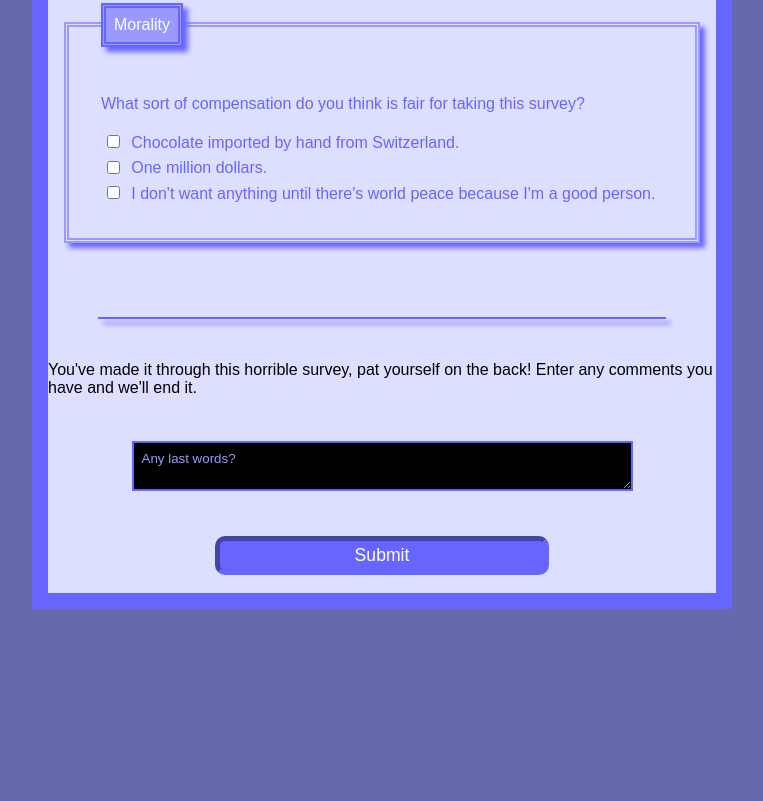
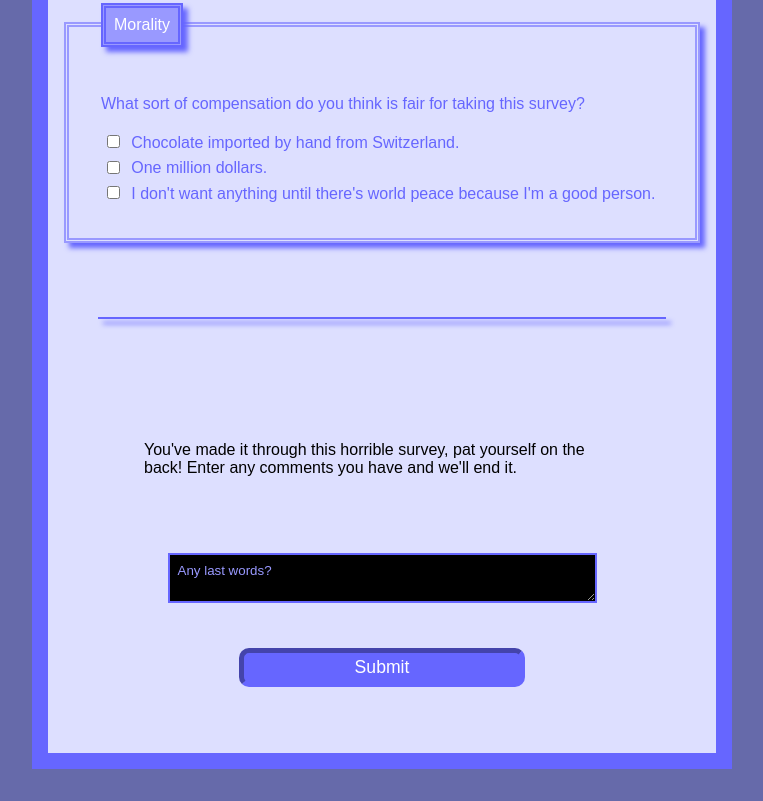
Before and after one commit to mtdowner/myfreecodecamp, a plain HTML site: page survey/index.html in a window 1280 px wide. Shown: the part 1127-1928 px from the top of the page, without its empty margins (258-1021 px from the left). Before the commit the page ends 1768 px from the top, so only its background shows below. Drawn offline with Linux system fonts and the light colour scheme; a web font is replaced by a local one.

Commit message:
Update style.css

```diff
--- a/survey/style.css
+++ b/survey/style.css
@@ -116,7 +116,7 @@
 #email,
 #number, textarea {
   width: 100%;
-  border-radius: 0px
+  border-radius: 0px;
   caret-color: #99f;
 }
 
@@ -175,7 +175,7 @@
   border: 5px outset #66f;
 }
 
-.textarea {
+.feedback {
   margin:1rem;
 padding: 2rem;
 }
```
